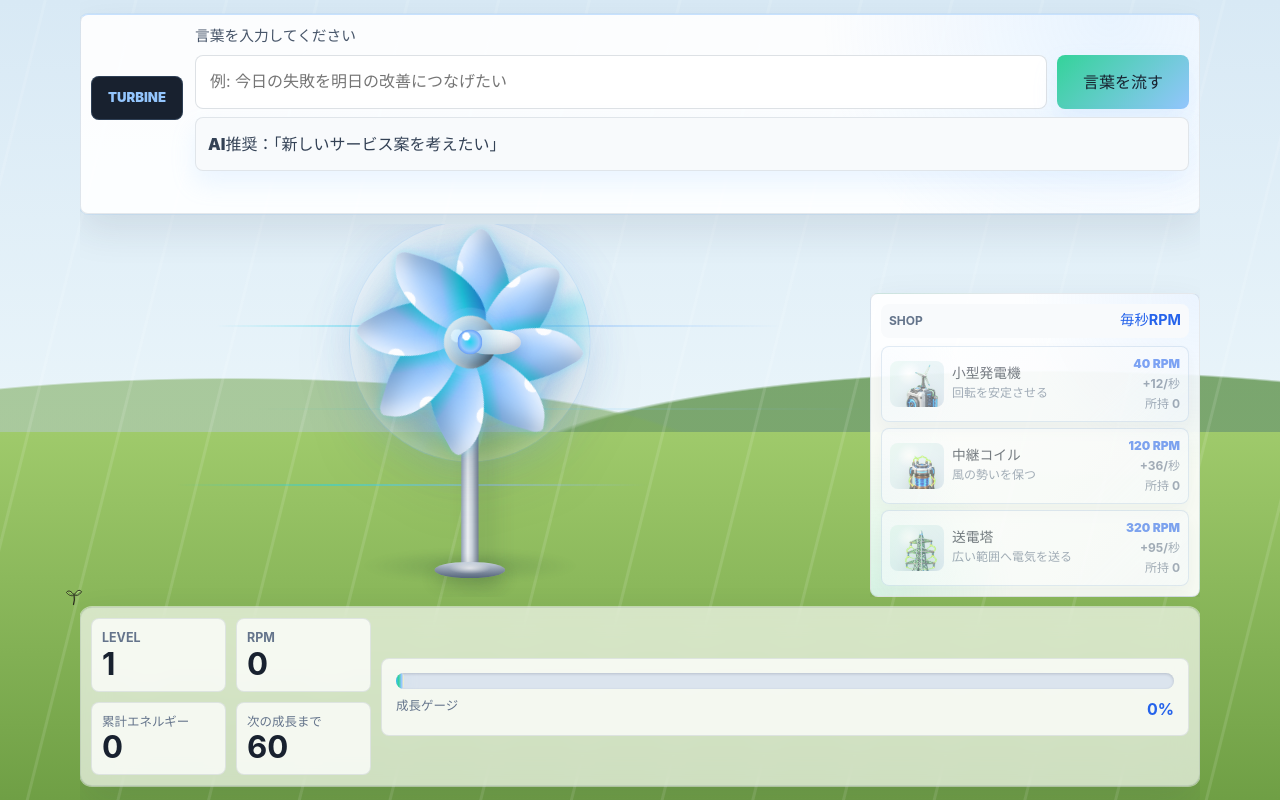
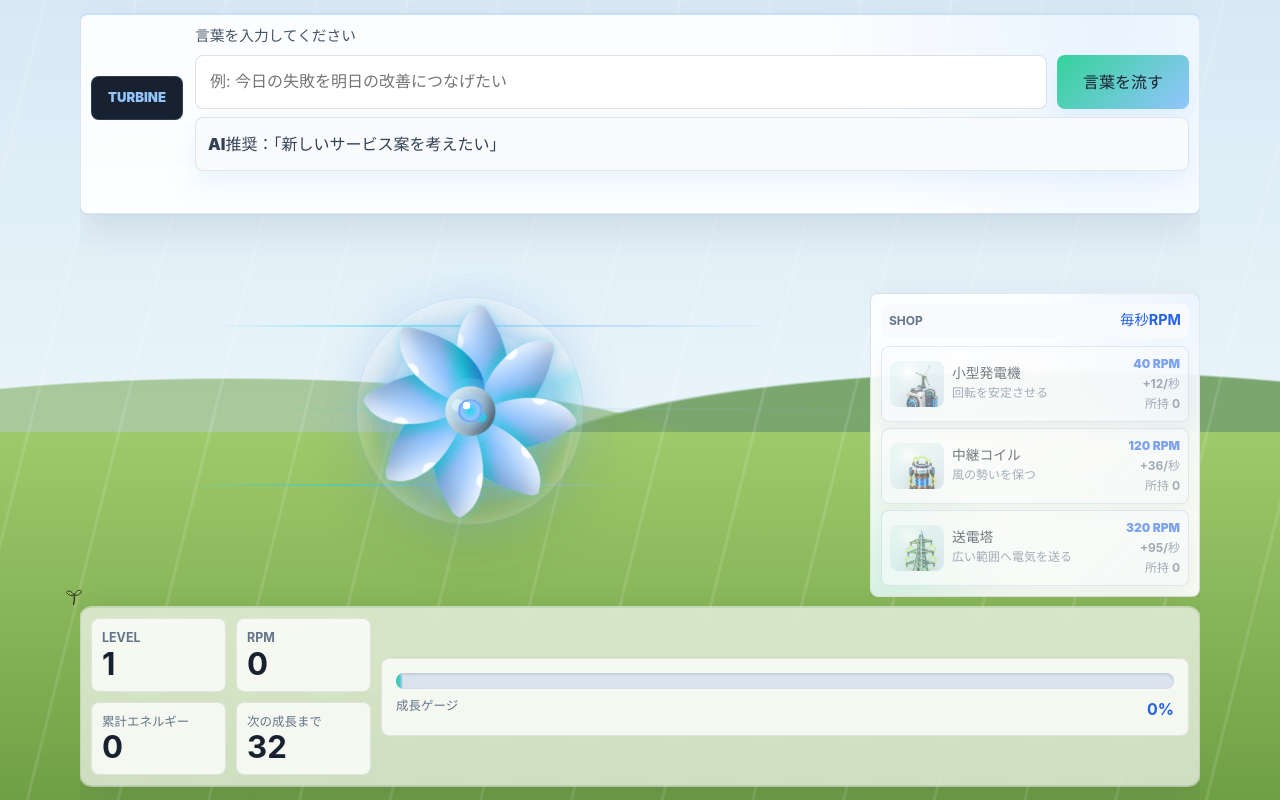
Before and after one commit to morphosync102/AIhackathon, a React (Vite) app: page / in a window 1280 px wide. Built offline with nearby package versions, Linux system fonts and the light colour scheme.

Commit message:
Tune turbine growth pacing

```diff
--- a/src/components/Turbine.jsx
+++ b/src/components/Turbine.jsx
@@ -80,7 +80,7 @@ export default function Turbine({
   const theme = TYPE_THEMES[type] ?? TYPE_THEMES["静寂"];
   const bladeCount = safeLevel >= 14 ? 14 : safeLevel >= 7 ? 12 : safeLevel >= 4 ? 10 : 8;
   const spinDuration = `${clamp(6 - displayRpm / 70 - safeLevel * 0.05, 0.68, 6)}s`;
-  const size = `${clamp(190 + safeLevel * 7 + safeEnergy * 0.045, 210, 354)}px`;
+  const size = `${clamp(166 + safeLevel * 15 + safeEnergy * 0.06, 198, 390)}px`;
   const tierClass =
     safeLevel >= 16 ? "is-overdrive" : safeLevel >= 10 ? "is-advanced" : safeLevel >= 4 ? "is-developed" : "";
 
@@ -128,11 +128,7 @@ export default function Turbine({
 
       <div className="turbine-installation">
         <div className="turbine-orbit" aria-hidden="true" />
-        <div className="turbine-ground-shadow" />
-        <div className="turbine-tower" />
-        <div className="turbine-base" />
         <div className="turbine-assembly">
-          <div className="turbine-nacelle" />
           <div className="turbine-rotor">
             {Array.from({ length: bladeCount }).map((_, index) => (
               <span
--- a/src/gameLogic.js
+++ b/src/gameLogic.js
@@ -11,7 +11,7 @@ export const LEVEL_THRESHOLDS = Array.from({ length: MAX_LEVEL }, (_, index) =>
 
   return {
     level,
-    energy: Math.round(42 * (level - 1) + 18 * (level - 1) ** 1.72),
+    energy: Math.round(23 * (level - 1) + 9 * (level - 1) ** 1.55),
   };
 });
 
--- a/src/styles.css
+++ b/src/styles.css
@@ -91,8 +91,7 @@ textarea {
 .landscape__trees {
   transition:
     background 520ms ease,
-    opacity 520ms ease,
-    transform 520ms ease;
+    opacity 520ms ease;
 }
 
 .landscape__sky {
@@ -157,7 +156,6 @@ textarea {
   transform-origin: 50% 100%;
   background: var(--tree-image) center bottom / contain no-repeat;
   transition:
-    transform 520ms ease,
     width 520ms ease,
     height 520ms ease;
 }
@@ -503,7 +501,6 @@ textarea {
 .turbine-stage {
   --turbine-size-desktop: 240px;
   --turbine-size: var(--turbine-size-desktop);
-  --tower-height: calc(var(--turbine-size) * 0.72);
   --spin-duration: 4s;
   --type-accent: #93c5fd;
   --type-accent-deep: #2563eb;
@@ -618,7 +615,7 @@ textarea {
   aspect-ratio: 1;
   position: absolute;
   left: 50%;
-  top: calc(var(--turbine-size) * -0.17);
+  top: 50%;
   border: 1px solid color-mix(in srgb, var(--type-accent) 42%, transparent);
   border-radius: 50%;
   background:
@@ -635,7 +632,7 @@ textarea {
   box-shadow:
     0 0 48px var(--type-glow),
     inset 0 0 34px rgba(255, 255, 255, 0.68);
-  transform: translateX(-50%) scale(0.86);
+  transform: translate(-50%, -50%) scale(0.86);
   opacity: 0.6;
 }
 
@@ -671,7 +668,6 @@ textarea {
 .turbine-stage.is-advanced .turbine-orbit,
 .turbine-stage.is-overdrive .turbine-orbit {
   opacity: 1;
-  animation: orbit-pulse 2.7s ease-in-out infinite;
 }
 
 .turbine-assembly {
@@ -681,86 +677,21 @@ textarea {
   place-items: center;
   position: absolute;
   left: 50%;
-  top: 0;
+  top: 50%;
   z-index: 3;
   filter:
     drop-shadow(0 26px 34px rgba(28, 38, 54, 0.18))
     drop-shadow(0 0 22px color-mix(in srgb, var(--type-accent) 24%, transparent));
-  transform: translateX(-50%);
+  transform: translate(-50%, -50%);
 }
 
 .turbine-installation {
   width: calc(var(--turbine-size) * 1.12);
-  height: calc(var(--turbine-size) + var(--tower-height) * 0.9);
+  height: calc(var(--turbine-size) * 1.12);
   position: relative;
-  align-self: end;
+  align-self: center;
   display: grid;
   justify-items: center;
-  margin-bottom: clamp(4px, 1.8vh, 16px);
-}
-
-.turbine-nacelle {
-  width: 25%;
-  height: 12%;
-  position: absolute;
-  left: 50%;
-  top: 50%;
-  z-index: 6;
-  border-radius: 40% 52% 48% 40%;
-  background:
-    linear-gradient(180deg, rgba(255, 255, 255, 0.86), rgba(203, 213, 225, 0.92)),
-    #e5e7eb;
-  box-shadow:
-    inset 0 -4px 8px rgba(71, 85, 105, 0.18),
-    0 8px 16px rgba(15, 23, 42, 0.16);
-  transform: translate(-4%, -50%);
-}
-
-.turbine-tower {
-  width: calc(var(--turbine-size) * 0.082);
-  height: calc(var(--tower-height) + var(--turbine-size) * 0.32);
-  position: absolute;
-  left: 50%;
-  top: calc(var(--turbine-size) * 0.5);
-  z-index: 3;
-  border-radius: 999px 999px 10px 10px;
-  background:
-    linear-gradient(90deg, #94a3b8 0%, #f8fafc 38%, #d8e0e9 64%, #7b8797 100%);
-  box-shadow:
-    inset -7px 0 12px rgba(71, 85, 105, 0.22),
-    12px 18px 24px rgba(37, 61, 48, 0.16);
-  transform-origin: top center;
-  transform: translateX(-50%) perspective(260px) rotateX(1.5deg);
-}
-
-.turbine-base {
-  width: calc(var(--turbine-size) * 0.34);
-  height: calc(var(--turbine-size) * 0.08);
-  position: absolute;
-  left: 50%;
-  bottom: calc(var(--turbine-size) * 0.02);
-  z-index: 5;
-  border-radius: 50%;
-  background:
-    radial-gradient(ellipse at 50% 38%, rgba(255, 255, 255, 0.76), transparent 42%),
-    linear-gradient(180deg, #cbd5e1, #64748b);
-  box-shadow:
-    inset 0 -6px 10px rgba(15, 23, 42, 0.16),
-    0 8px 16px rgba(37, 61, 48, 0.24);
-  transform: translateX(-50%);
-}
-
-.turbine-ground-shadow {
-  width: calc(var(--turbine-size) * 1.05);
-  height: calc(var(--turbine-size) * 0.16);
-  position: absolute;
-  left: 50%;
-  bottom: 0;
-  z-index: 0;
-  border-radius: 50%;
-  background: radial-gradient(ellipse, rgba(35, 74, 50, 0.22), transparent 68%);
-  filter: blur(2px);
-  transform: translateX(-50%);
 }
 
 .turbine-rotor {
@@ -781,7 +712,6 @@ textarea {
     0 0 82px var(--type-glow),
     0 0 26px var(--type-accent),
     inset 0 0 42px rgba(255, 255, 255, 0.78);
-  animation: boost-flash 0.62s ease-out infinite;
 }
 
 .turbine-blade {
```
Also changed, not shown: 1 other file (tests, documents, lock files or other folders).
